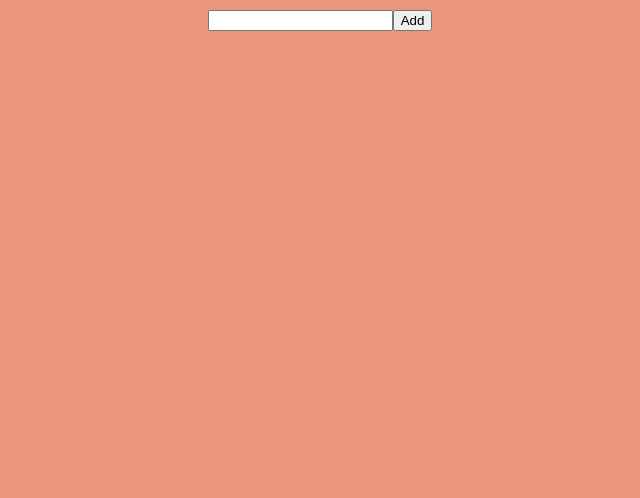
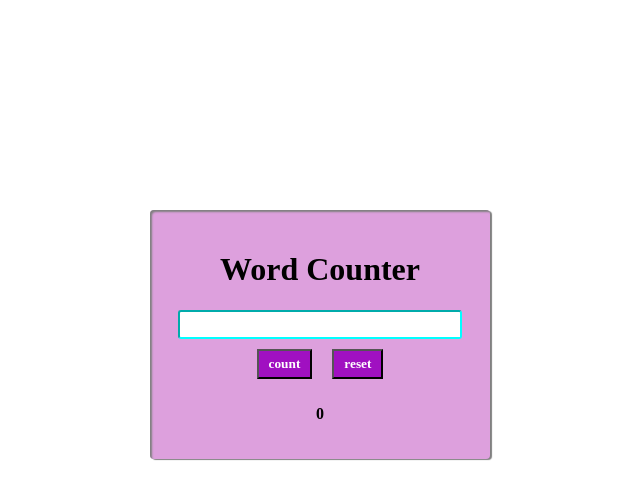
Before and after one commit to Kavya-gopi/ReactJs, a React (Create React App) app in the folder react-intro/: page / in a window 1280 px wide. Shown: the top 498 px of the page, without its empty margins (320-960 px from the left). Built offline with nearby package versions, Linux system fonts and the light colour scheme.

Commit message:
WordCounter Using ReactJs

```diff
--- a/react-intro/src/App.css
+++ b/react-intro/src/App.css
@@ -11,6 +11,35 @@
   .App-logo {
     animation: App-logo-spin infinite 20s linear;
   }
+}
+
+.word {
+  background-color: plum;
+  width: 300px;
+  padding: 20px;
+  font-family: cursive;
+  margin: 20px auto;
+  margin-top: 25vh;
+  border-radius: 4px;
+  box-shadow: inset 2px 2px 2px gray, 2px 1px 1px grey;
+}
+
+.word input {
+  width: 90%;
+  padding: 5px;
+  border-radius: 3px;
+  border-color: aqua;
+}
+.word input:active {
+  background-color: aqua;
+}
+.word button {
+  margin: 10px;
+  background-color: rgb(160, 16, 193);
+  color: white;
+  font-weight: bolder;
+  font-family: cursive;
+  padding: 5px 10px;
 }
 
 .App-header {
--- a/react-intro/src/components/Header.css
+++ b/react-intro/src/components/Header.css
@@ -1,5 +1,5 @@
 body{
-    background-color:darksalmon;
+    background-color:#ffffff;
     font-family: sans-serif;
     font-weight: bold;
     padding:10px;
--- a/react-intro/src/index.js
+++ b/react-intro/src/index.js
@@ -17,6 +17,7 @@ import Grocery from './useStatePropsExer/Grocery';
 import Input from './useStatePropsExer/input';
 import Counter from './useStatePropsExer/Counter';
 import Toggle from './useStatePropsExer/Toggle';
+import CountWord from './useStatePropsExer/wordCounter';
 
 function ReactIntro(){
   return(
@@ -40,9 +41,10 @@ root.render(
     {/* <Car1></Car1> */}
     {/* <Scooter></Scooter> */}
     {/* <Grocery></Grocery> */}
-    <Input/>
+    {/* <Input/> */}
     {/* <Counter/> */}
     {/* <Toggle></Toggle> */}
+    <CountWord></CountWord>
   </React.StrictMode>
 );
 
--- /dev/null
+++ b/react-intro/src/useStatePropsExer/wordCounter.js
@@ -0,0 +1,40 @@
+import '../App.css';
+import { useState } from "react";
+function CountWord() {
+  let [count, setCount] = useState(0);
+  let [inputVal, setInputVal] = useState("");
+  let countlength = inputVal.length;
+  console.log(countlength);
+
+  const handleChange = (e) => {
+    setInputVal(e.target.value);
+  };
+
+  console.log(setInputVal);
+  function wordLength() {
+    setCount(countlength);
+    setInputVal('');
+  }
+
+  function reset() {
+    setCount(0);
+    setInputVal("");
+  }
+
+  return (
+    <>
+    <div className="word">
+      <h1>Word Counter</h1>
+      <input type="textarea" value={inputVal} onChange={handleChange}></input>
+
+      <br></br>
+      <button onClick={wordLength}>count</button>
+
+      <button onClick={reset}>reset</button>
+      <p>{count}</p>
+      </div>
+    </>
+  );
+}
+
+export default CountWord;
```
